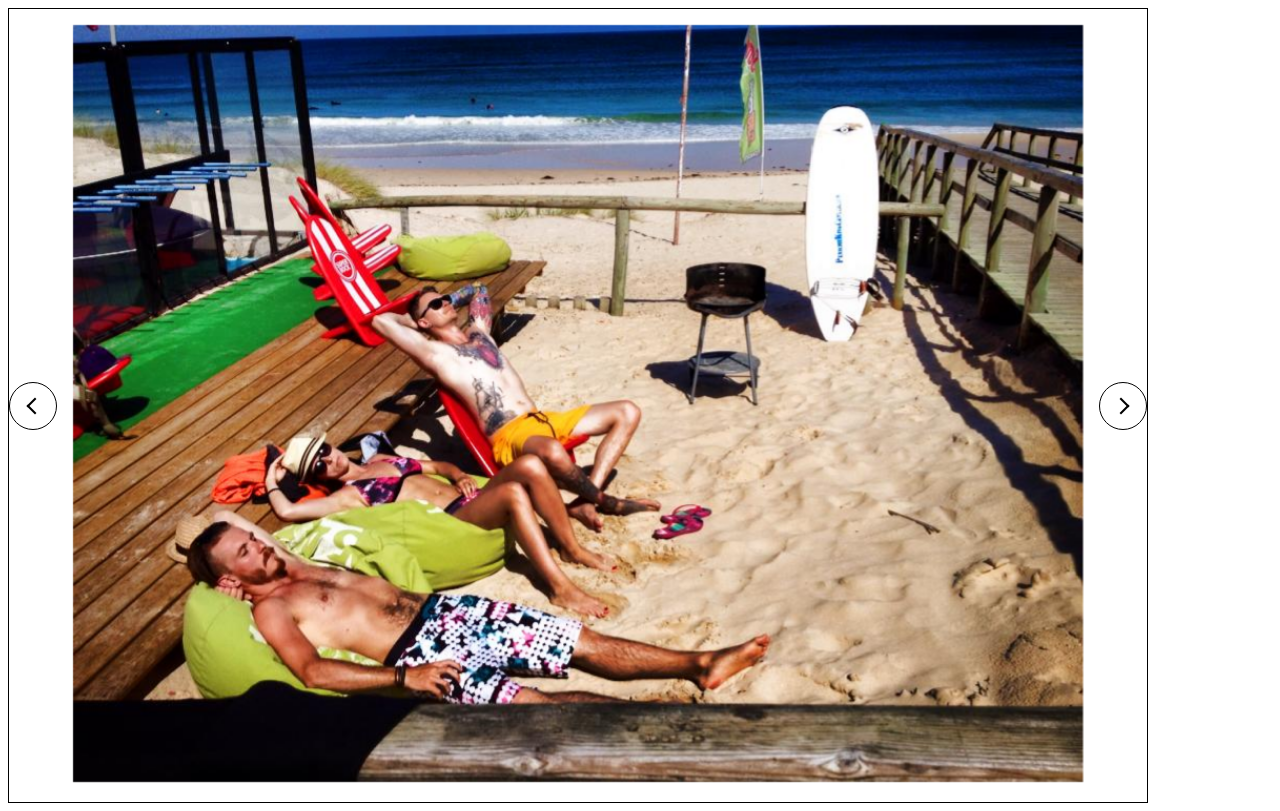
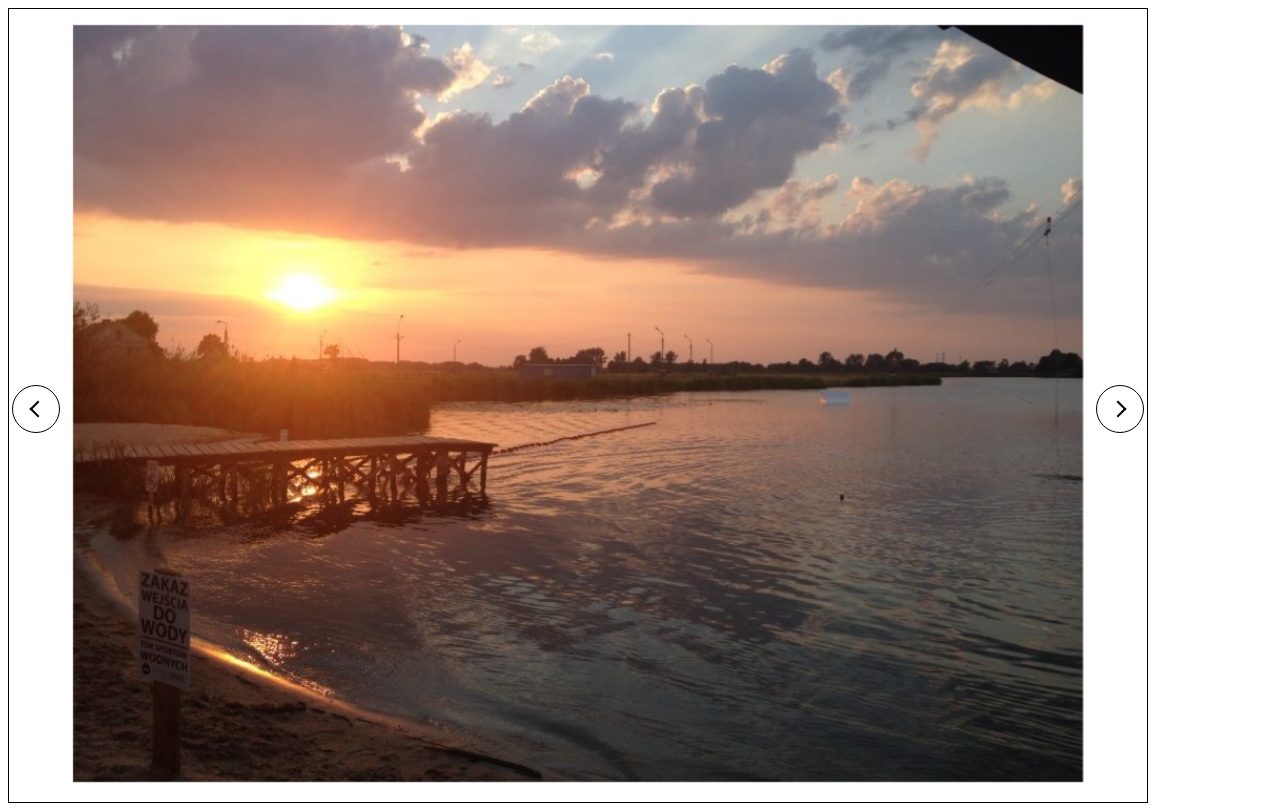
Before and after one commit to truepiotrek/carousel-in-react, a plain HTML site: page index.html in a window 1280 px wide. Both pictures are taken after a click on the element 1122 px from the left and 405 px from the top of the page. Drawn offline with Linux system fonts and the light colour scheme.

Commit message:
add minor style changes to buttons; correct function responsible for moving the carousel

```diff
--- a/scripts.js
+++ b/scripts.js
@@ -66,7 +66,7 @@
             let oldPrevious = slide - 2;
             let oldNext = slide + 2;
 
-            if ((totalItems - 1) > 3) {
+            if (totalItems > 3) {
                 if (newPrevious <= 0) {
                     oldPrevious = (totalItems - 1);
                 } else if (newNext >= (totalItems - 1)) {
--- a/stylesheet.css
+++ b/stylesheet.css
@@ -51,6 +51,7 @@
     top:50%;
     width: 3rem;
     height: 3rem;
+    margin: 3px;
     background-color: #FFF;
     transform: translateY(-50%);
     border-radius: 50%;
```
